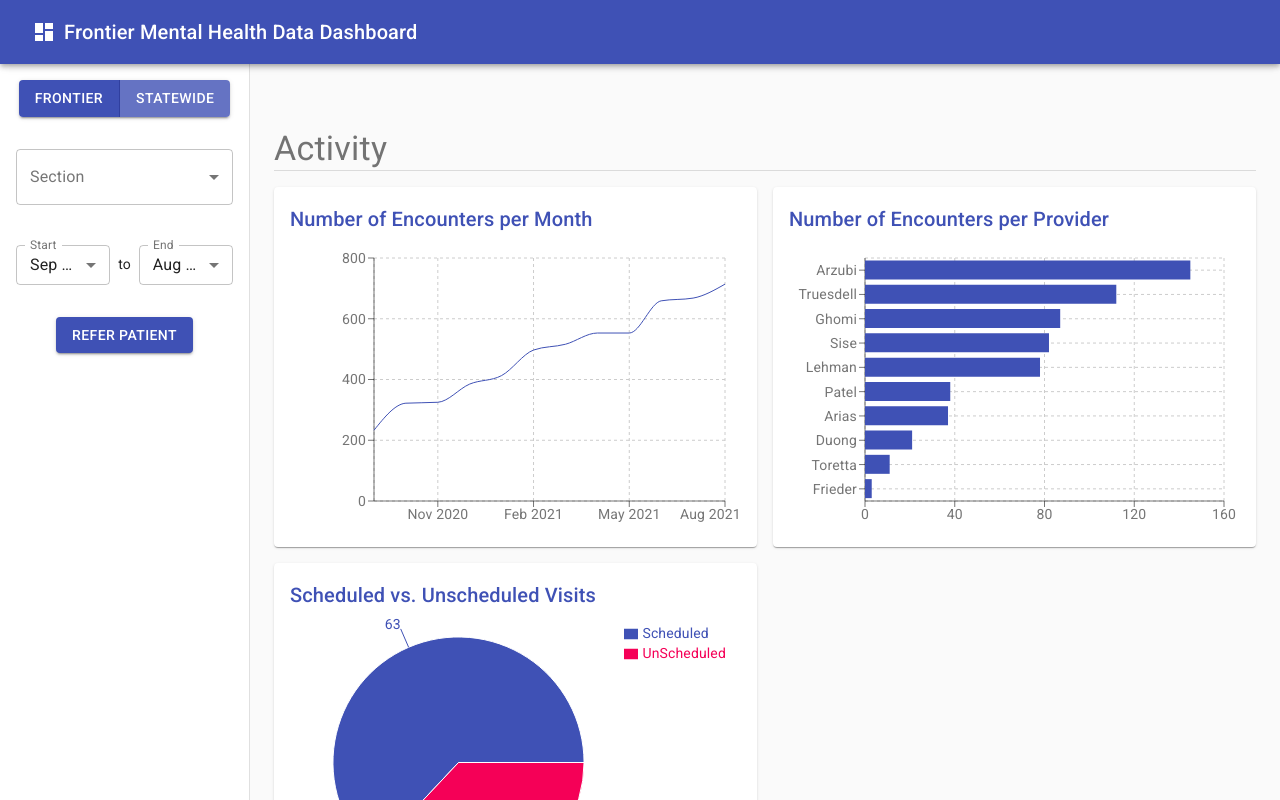
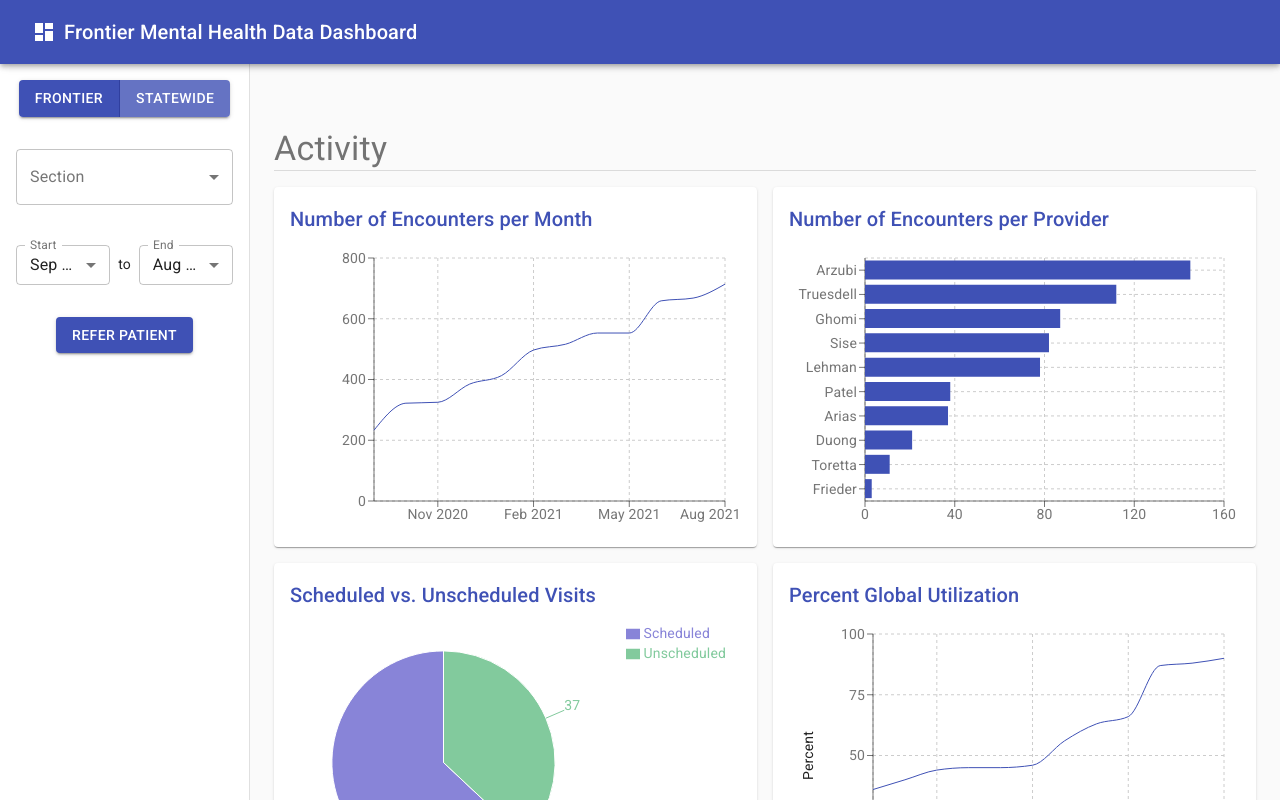
Before and after one commit to RezaHosseiniGhomi/frontierdashboard, a React (Create React App) app: page /frontierdashboard/frontier in a window 1280 px wide. Built offline with nearby package versions, Linux system fonts and the light colour scheme.

Commit message:
Added % global utilization, patient age, and patient gender

```diff
--- a/src/components/Beds.js
+++ b/src/components/Beds.js
@@ -6,6 +6,7 @@ import Title from './Title';
 export default function Beds({
   title,
   data,
+  fill
 }) {
   const theme = useTheme();
 
@@ -32,7 +33,7 @@ export default function Beds({
           </XAxis>
           <YAxis stroke={theme.palette.text.secondary} />
           <Tooltip />
-          <Bar dataKey="beds" fill={theme.palette.primary.main} />
+          <Bar dataKey="beds" fill={fill} />
         </BarChart>
       </ResponsiveContainer>
     </React.Fragment>
--- a/src/components/FrontierDashboard.js
+++ b/src/components/FrontierDashboard.js
@@ -13,7 +13,7 @@ import Container from '@material-ui/core/Container';
 import Grid from '@material-ui/core/Grid';
 import Paper from '@material-ui/core/Paper';
 import RateChart from './RateChart';
-import VisitTypes from './VisitTypes';
+import PieGraph from './PieGraph';
 import Availability from './Availability';
 import EncounterBars from './EncounterBars';
 import PageSelect from './PageSelect';
@@ -35,6 +35,41 @@ const encounters = [
   { date: new Date('2021-06'), rate: 659 },
   { date: new Date('2021-07'), rate: 668 },
   { date: new Date('2021-08'), rate: 714 }
+];
+
+const globalUtilization = [
+  { date: new Date('2020-09'), rate: 36 },
+  { date: new Date('2020-10'), rate: 40 },
+  { date: new Date('2020-11'), rate: 44 },
+  { date: new Date('2020-12'), rate: 45 },
+  { date: new Date('2021-01'), rate: 45 },
+  { date: new Date('2021-02'), rate: 46 },
+  { date: new Date('2021-03'), rate: 56 },
+  { date: new Date('2021-04'), rate: 63 },
+  { date: new Date('2021-05'), rate: 66 },
+  { date: new Date('2021-06'), rate: 87 },
+  { date: new Date('2021-07'), rate: 88 },
+  { date: new Date('2021-08'), rate: 90 }
+];
+
+const visitTypes = [
+  { group: 'Scheduled', percent: 63 },
+  { group: 'Unscheduled', percent: 37 }
+];
+
+const ageDist = [
+  { group: '0-17', percent: 24.6 },
+  { group: '18-25', percent: 12.5 },
+  { group: '26-40', percent: 25.0 },
+  { group: '41-55', percent: 14.3 },
+  { group: '56-64', percent: 12.0 },
+  { group: '65+', percent: 11.6 }
+];
+
+const patientGenders = [
+  { group: 'Female', percent: 54.4 },
+  { group: 'Male', percent: 42.9 },
+  { group: 'Unknown', percent: 2.7 }
 ];
 
 // INPUT OPTIONS
@@ -308,7 +343,21 @@ export default function Dashboard() {
             {/* Scheduled vs. Unscheduled Visits */}
             <Grid item xs={6}>
               <Paper className={fixedHeightPaper}>
-                <VisitTypes />
+                <PieGraph
+                title="Scheduled vs. Unscheduled Visits"
+                data={visitTypes}
+                colors={['#8884d8', '#82ca9d']}
+              />
+              </Paper>
+            </Grid>
+            {/* Percent Global Utilization */}
+            <Grid item xs={6}>
+              <Paper className={fixedHeightPaper}>
+                <RateChart
+                  title='Percent Global Utilization'
+                  data={globalUtilization}
+                  yAxisLabel='Percent'
+                />
               </Paper>
             </Grid>
           </Grid>
@@ -317,6 +366,28 @@ export default function Dashboard() {
             <Typography color='textSecondary' variant='h4'>Patients</Typography>
             <Divider />
           </Box>
+          <Grid container spacing={2}>
+            {/* Patient Ages */}
+            <Grid item xs={6}>
+              <Paper className={fixedHeightPaper}>
+                <PieGraph
+                  title='Patient Ages'
+                  data={ageDist}
+                  colors={['#8884d8', '#82ca9d', '#ffc658', '#e6842a', '#e25a42', '#42a5b3']}
+                />
+              </Paper>
+            </Grid>
+            {/* Patient Genders */}
+            <Grid item xs={6}>
+              <Paper className={fixedHeightPaper}>
+                <PieGraph
+                  title='Patient Genders'
+                  data={patientGenders}
+                  colors={['#8884d8', '#82ca9d', '#ffc658']}
+                />
+              </Paper>
+            </Grid>
+          </Grid>
           {/* Providers */}
           <Box id='providers' className={classes.sectionHeader}>
             <Typography color='textSecondary' variant='h4'>Providers</Typography>
--- a/src/components/VisitTypes.js
+++ b/src/components/PieGraph.js
@@ -3,28 +3,27 @@ import { PieChart, Pie, Cell, Legend, Tooltip, ResponsiveContainer } from 'recha
 import { useTheme } from '@material-ui/core';
 import Title from './Title';
 
-const data = [
-  { type: 'Scheduled', percent: 63 },
-  { type: 'UnScheduled', percent: 37 }
-];
-
-export default function VisitTypes() {
+export default function PieGraph({
+  title,
+  data,
+  colors
+}) {
   const theme = useTheme();
-  const colors = [theme.palette.primary.main, theme.palette.secondary.main];
 
   return (
     <>
-      <Title>Scheduled vs. Unscheduled Visits</Title>
+      <Title>{title}</Title>
       <ResponsiveContainer width='100%' height='100%'>
         <PieChart>
           <Pie
             dataKey="percent"
-            nameKey="type"
+            nameKey="group"
             data={data}
-            cx='50%'
+            cx='45%'
             cy='50%'
-            outerRadius='90%'
-            fill={theme.palette.primary.main}
+            outerRadius='80%'
+            startAngle={90}
+            endAngle={450}
             label
           >
             {data.map((entry, index) => (
--- a/src/components/StatewideDashboard.js
+++ b/src/components/StatewideDashboard.js
@@ -511,6 +511,7 @@ export default function Dashboard() {
                 />
               </Paper>
             </Grid>
+            {/* Mental Health Hospitals */}
             <Grid item xs={6}>
               <Paper className={fixedHeightPaper}>
                 <HospitalMap
@@ -525,6 +526,7 @@ export default function Dashboard() {
                 <Beds
                   title='Available Adult Inpatient Psychiatric Beds'
                   data={adultBeds}
+                  fill='#3f51b5'
                 />
               </Paper>
             </Grid>
@@ -534,6 +536,7 @@ export default function Dashboard() {
                 <Beds
                   title='Available Child Inpatient Psychiatric Beds'
                   data={childBeds}
+                  fill='#42a5b3'
                 />
               </Paper>
             </Grid>
@@ -543,6 +546,7 @@ export default function Dashboard() {
                 <Beds
                   title='Available Adult EmPATH Seats'
                   data={adultEmPATH}
+                  fill='#82ca9d'
                 />
               </Paper>
             </Grid>
@@ -552,6 +556,7 @@ export default function Dashboard() {
                 <Beds
                   title='Available Child EmPATH Seats'
                   data={childEmPATH}
+                  fill='#8884d8'
                 />
               </Paper>
             </Grid>
```
